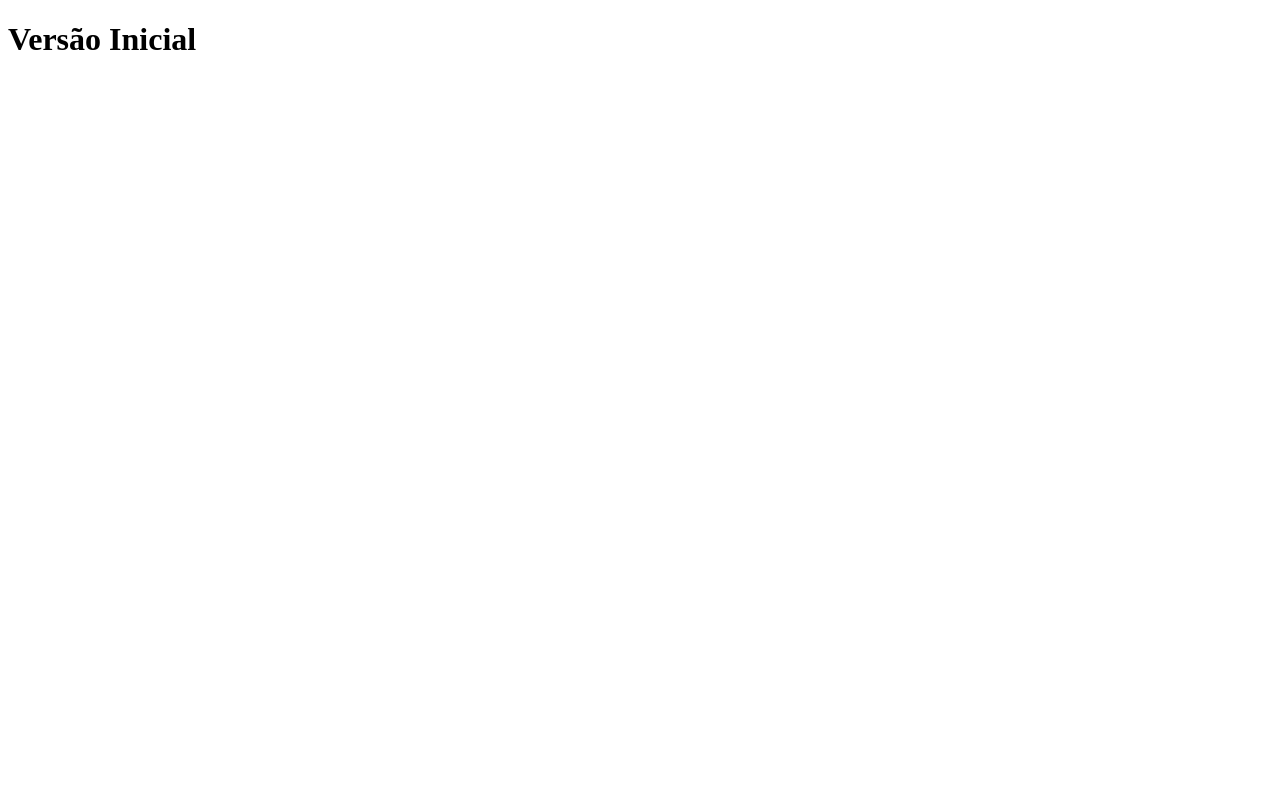
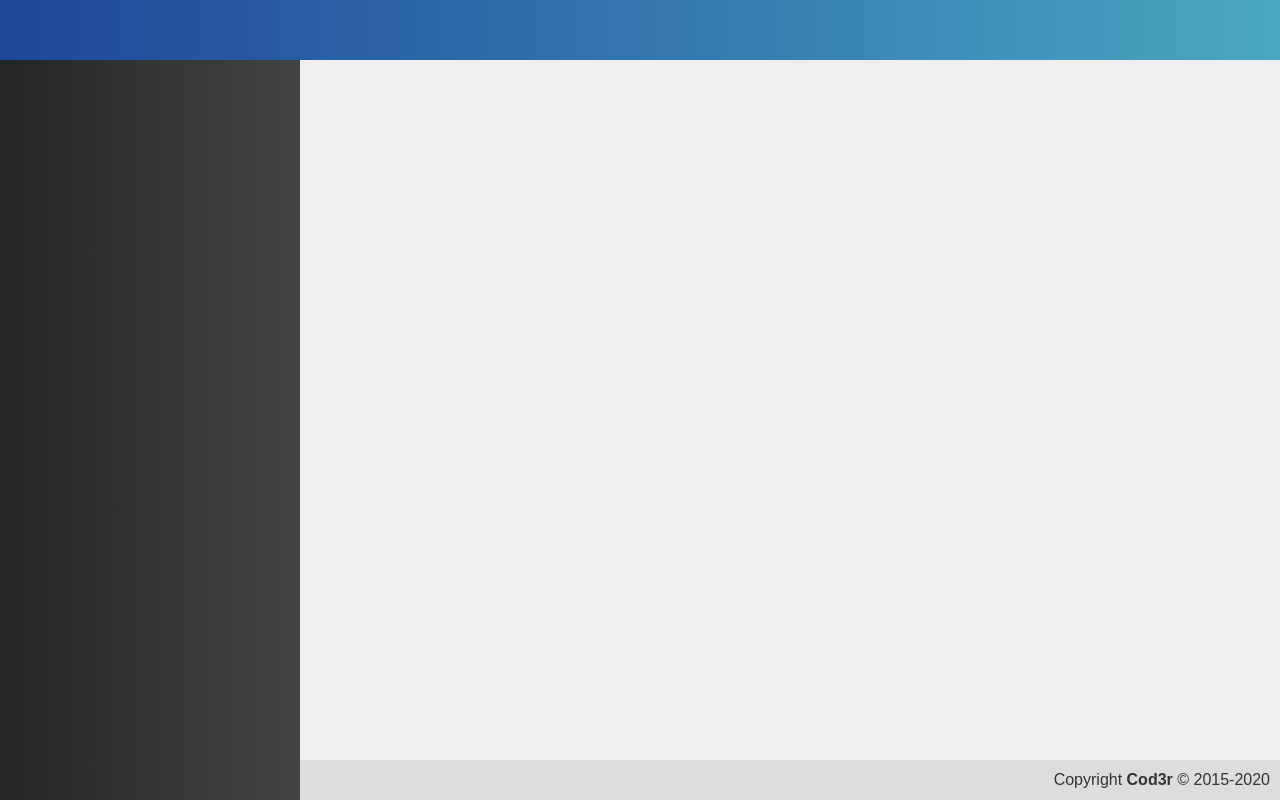
Before and after one commit to andrerocha546/projeto_final-curso_udemy, a Vue app in the folder frontend/: page / in a window 1280 px wide. Built offline with nearby package versions, Linux system fonts and the light colour scheme.

Commit message:
definindo primeira estrutura das telas

```diff
--- a/frontend/src/App.vue
+++ b/frontend/src/App.vue
@@ -1,15 +1,44 @@
 <template>
 	<div id="app">
-		<h1>Versão Inicial</h1>
+		<Header />
+		<Menu />
+		<Content />
+		<Footer />
 	</div>
 </template>
 
 <script>
+import Header from './components/template/Header'
+import Menu from './components/template/Menu'
+import Content from './components/template/Content'
+import Footer from './components/template/Footer'
+
 export default {
 	name: "App",
+	components: { Header, Menu, Content, Footer }
 }
 </script>
 
 <style>
+	* {
+		font-family: "Late", sans-serif;
+	}
 
+	body {
+		margin: 0;
+	}
+
+	#app {
+		-webkit-font-smoothing: antialiased;
+		-moz-osx-font-smoothing: grayscale;
+
+		height: 100vh;
+		display: grid;
+		grid-template-rows: 60px 1fr 40px;
+		grid-template-columns: 300px 1fr;
+		grid-template-areas:
+			'header header'
+			'menu content'
+			'menu footer'
+	}
 </style>
--- /dev/null
+++ b/frontend/src/components/template/Content.vue
@@ -0,0 +1,17 @@
+<template>
+    <div class="content"></div>
+</template>
+
+<script>
+export default {
+    name: 'Content'
+}
+</script>
+
+<style>
+    .content {
+        grid-area: content;
+        background-color: #efefef;
+        padding: 20px
+    }
+</style>
--- /dev/null
+++ b/frontend/src/components/template/Footer.vue
@@ -0,0 +1,24 @@
+<template>
+    <footer class="footer">
+        <span>Copyright <strong>Cod3r</strong> © 2015-2020</span>
+    </footer>
+</template>
+
+<script>
+export default {
+    name: 'Footer'
+}
+</script>
+
+<style>
+    .footer {
+        grid-area: footer;
+        background-color: #ddd;
+        color: #333;
+
+        display: flex;
+        align-items: center;
+        justify-content: flex-end;
+        padding-right: 10px;
+    }
+</style>
--- /dev/null
+++ b/frontend/src/components/template/Header.vue
@@ -0,0 +1,20 @@
+<template>
+    <header class="header"></header>
+</template>
+
+<script>
+export default {
+    name: 'Header'
+}
+</script>
+
+<style>
+    .header {
+        grid-area: header;
+        background: linear-gradient(to right, #1e469a, #49a7c1);
+
+        display: flex;
+        justify-content: center;
+        align-items: center
+    }
+</style>
--- /dev/null
+++ b/frontend/src/components/template/Menu.vue
@@ -0,0 +1,20 @@
+<template>
+    <aside class="menu"></aside>
+</template>
+
+<script>
+export default {
+    name:  'Menu'
+}
+</script>
+
+<style>
+    .menu {
+        grid-area: menu;
+        background: linear-gradient(to right, #232526, #424345);
+
+        display: flex;
+        flex-direction: column;
+        flex-wrap: wrap;
+    }
+</style>
```
Also changed, not shown: 1 other file (tests, documents, lock files or other folders).
